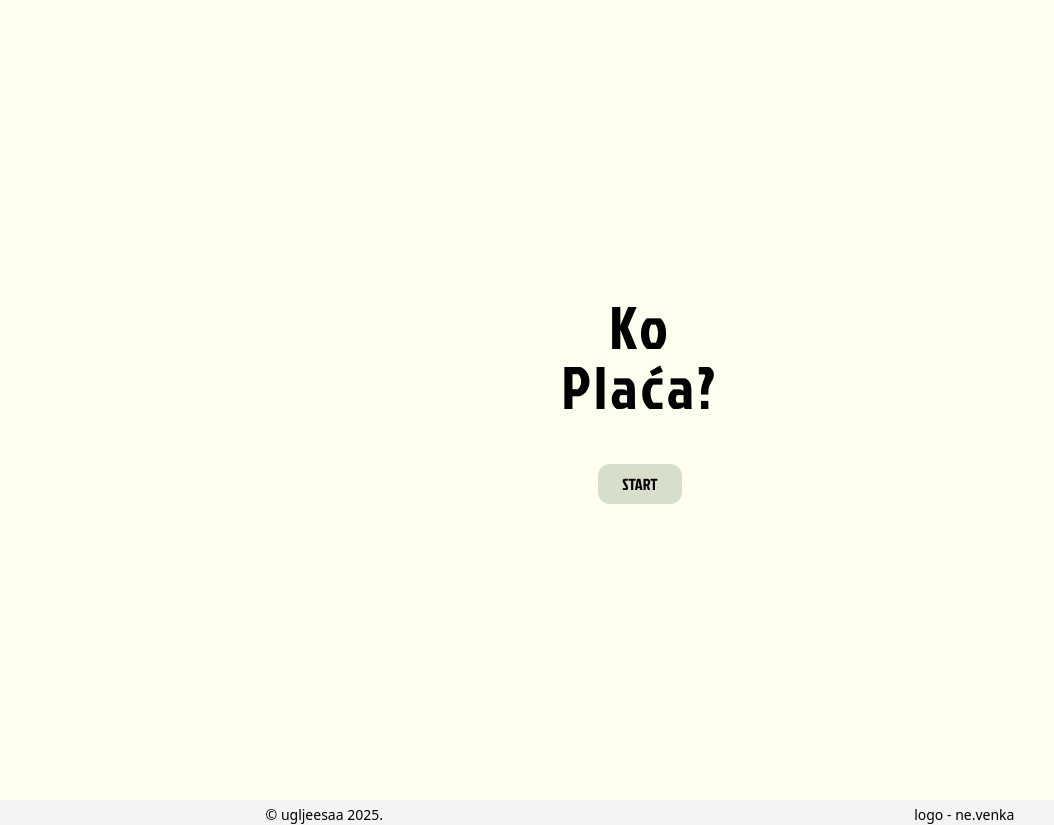
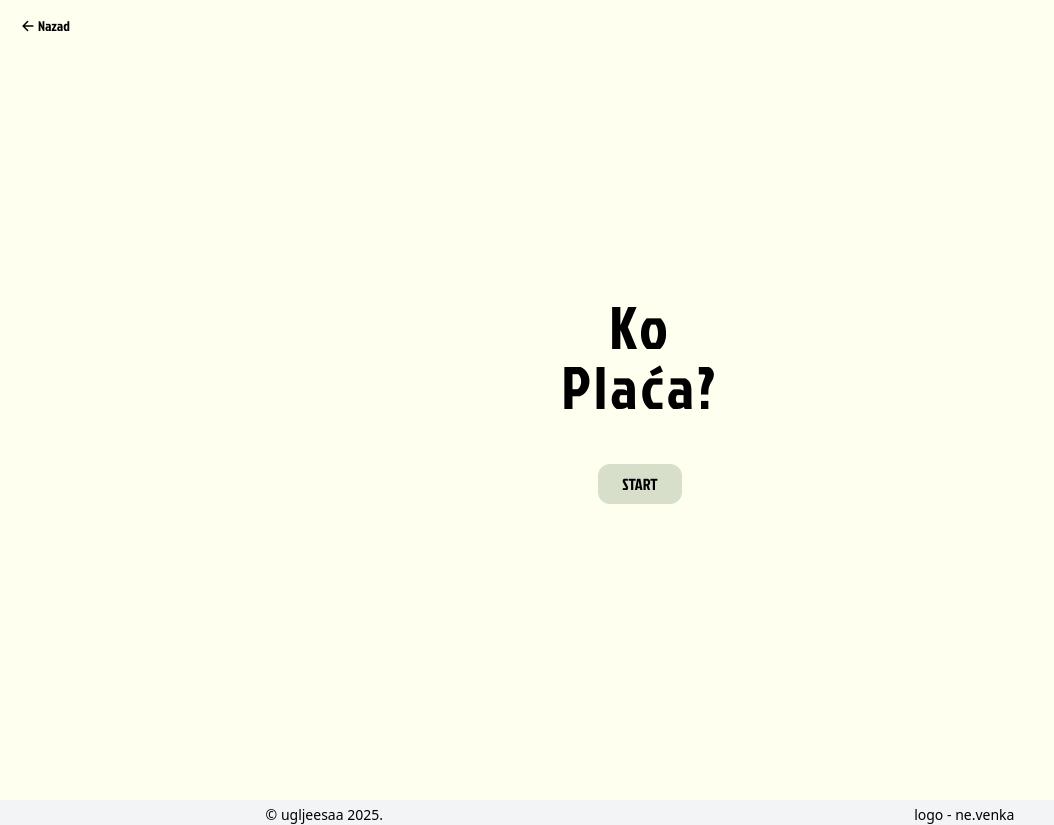
Before and after one commit to ugljesadotbog/ko-Placa, a React (Vite) app: page / in a window 1280 px wide. Shown: the whole page, without its empty margins (0-1054 px from the left). Built offline with nearby package versions, Linux system fonts and the light colour scheme.

Commit message:
added back button but not fixed going to home

```diff
--- a/package.json
+++ b/package.json
@@ -42,6 +42,7 @@
     "dotenv": "^16.4.7",
     "react": "^19.0.0",
     "react-dom": "^19.0.0",
+    "react-icons": "^5.5.0",
     "tailwindcss": "^4.0.17"
   },
   "devDependencies": {
--- a/src/App.jsx
+++ b/src/App.jsx
@@ -9,6 +9,7 @@ import { people } from "./db/people";
 import Footer from "./Footer/Footer";
 import { Analytics } from "@vercel/analytics/react";
 import { SpeedInsights } from "@vercel/speed-insights/react";
+import BackButton from "./components/BackButton";
 
 const App = () => {
   const [currentStep, setCurrentStep] = useState("home");
@@ -17,37 +18,36 @@ const App = () => {
   const [osobe, setOsobe] = useState([...people]);
   const [numOfPeople, setNumOfPeople] = useState(people.length);
 
-  const steps = ["person", "names", "bills", "final", "ai"];
+  const steps = ["home", "person", "names", "bills", "final", "ai"];
 
   const goToPersonStep = () => {
-    setCurrentStep(steps[0]);
+    setCurrentStep(steps[1]);
   };
 
   const goToNamesStep = () => {
-    setCurrentStep(steps[1]);
+    setCurrentStep(steps[2]);
   };
 
   const goToBillsStep = () => {
-    setCurrentStep(steps[2]);
+    setCurrentStep(steps[3]);
   };
 
   const goToFinalStep = () => {
-    setCurrentStep(steps[3]);
+    setCurrentStep(steps[4]);
   };
 
   const goToAIStep = () => {
-    setCurrentStep(steps[4]);
+    setCurrentStep(steps[5]);
   };
 
-  const goToPrevious = (step) => {
-    if(steps.includes(step)) {
-      setCurrentStep(step)
-    }
-  }
 
   return (
     <div className="flex flex-col min-h-screen app-container">
       <main className="flex-grow">
+        <BackButton steps={steps}
+        setCurrentStep={setCurrentStep}
+        currentStep={currentStep}/>
+
         {currentStep === "home" && (
           <Home
             buttonText={"START"}
@@ -60,7 +60,7 @@ const App = () => {
           <Person
             className=""
             onClick={goToBillsStep}
-            currentStep={currentStep}
+            currentStep={steps[0]}
             personCount={personCount}
             setPersonCount={setPersonCount}
           />
--- /dev/null
+++ b/src/components/BackButton.jsx
@@ -0,0 +1,27 @@
+import { IoArrowBack } from "react-icons/io5";
+
+const BackButton = ({ steps, currentStep, setCurrentStep }) => {
+
+  const goToPrevious = () => {
+    const currentIndex = steps.indexOf(currentStep);
+    if (currentIndex > 0) {
+      setCurrentStep(steps[currentIndex - 1]);
+    }
+    console.log(`currentIndex: ${currentIndex}`)
+    console.log(`step: ${currentStep}`)
+    console.log(`stepBefore: ${currentIndex-1}`)
+    console.log(steps[0])
+  };
+
+  return (
+    <div
+      className="backButton absolute top-4 left-5 flex flex-row-reverse items-center gap-0.5 cursor-pointer"
+      onClick={goToPrevious}
+    >
+      <p className="font-jockey text-sm">Nazad</p>
+      <IoArrowBack />
+    </div>
+  );
+};
+
+export default BackButton;
--- a/src/pages/Person/Person.jsx
+++ b/src/pages/Person/Person.jsx
@@ -1,5 +1,8 @@
+import BackButton from "../../components/BackButton";
 import Button from "../../components/Button";
 import Input from "../../components/Input";
+
+
 
 const Person = ({
   className,
@@ -7,6 +10,7 @@ const Person = ({
   currentStep,
   personCount,
   setPersonCount,
+  goToPrevious
 }) => {
   const handleInputChange = (event) => {
     setPersonCount(event.target.value);
@@ -27,6 +31,7 @@ const Person = ({
         className={`px-6 py-1 mt-6 ${className}`}
         onClick={onClick}
       />
+     <BackButton/>
     </div>
   );
 };
--- a/src/pages/home/Home.jsx
+++ b/src/pages/home/Home.jsx
@@ -1,6 +1,6 @@
 import Button from "../../components/Button";
 
-const Home = ({ buttonText, className, onClick, currentStep }) => {
+const Home = ({ buttonText, className, onClick, currentStep, goToPrevious }) => {
   return (
     <div className="h-screen flex items-center justify-center flex-col">
       <h1 className="mb-12 text-center font-jockey text-6xl tracking-wider">
```
Also changed, not shown: 1 other file (tests, documents, lock files or other folders).
